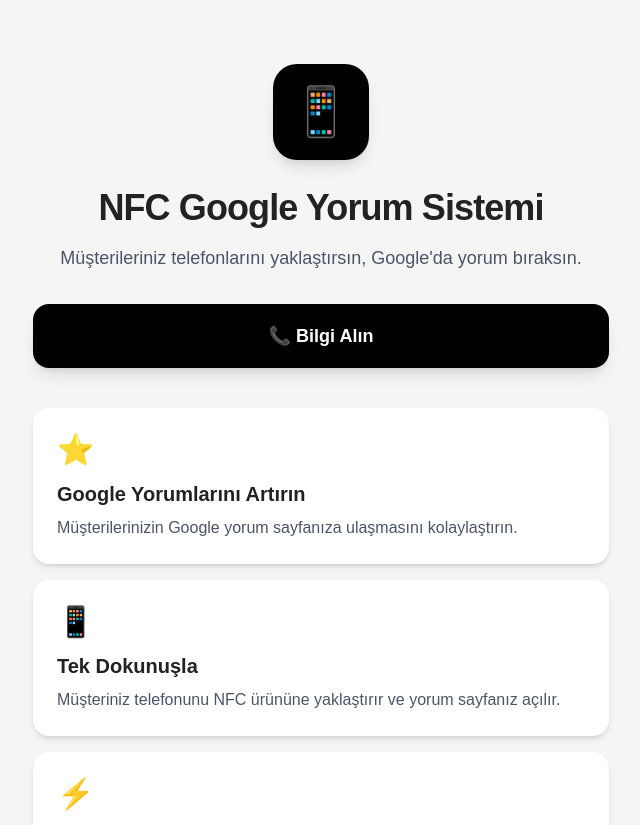
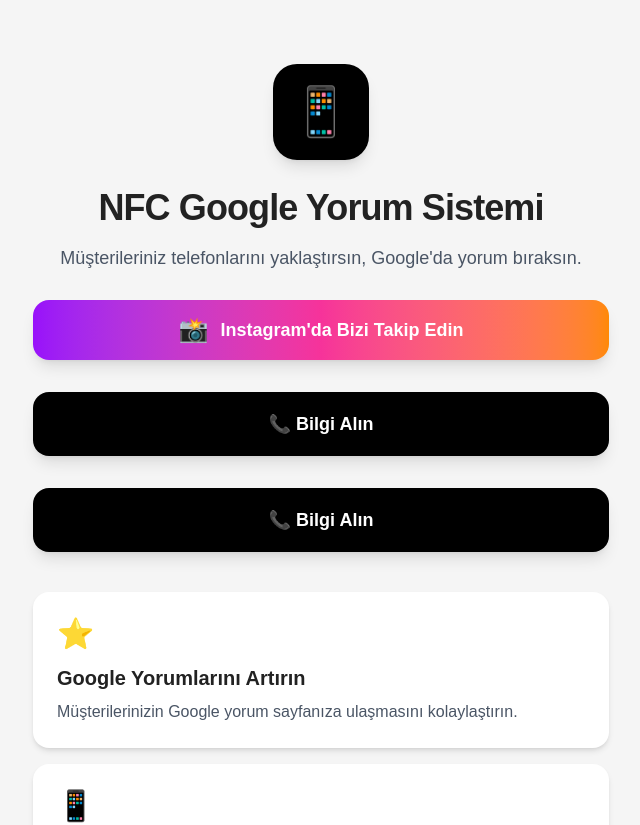
Before and after one commit to haktansengul/nfc-review-system, a Next.js app: page / in a window 1280 px wide. Shown: the top 825 px of the page, without its empty margins (319-959 px from the left). Built offline with nearby package versions, Linux system fonts and the light colour scheme.

Commit message:
Add Instagram link

```diff
--- a/app/page.tsx
+++ b/app/page.tsx
@@ -19,10 +19,34 @@ export default function Home() {
           </p>
         </section>
 
+        {/* INSTAGRAM */}
+        <section className="mt-7">
+          <a
+            href="https://www.instagram.com/sensoyteknoloji/"
+            target="_blank"
+            rel="noopener noreferrer"
+            className="flex min-h-[60px] items-center justify-center gap-3 rounded-2xl bg-gradient-to-r from-purple-600 via-pink-500 to-orange-400 px-6 text-lg font-bold text-white shadow-lg transition hover:scale-[1.01]"
+          >
+            <span className="text-2xl">📸</span>
+            Instagram'da Bizi Takip Edin
+          </a>
+        </section>
+
         {/* ANA BUTON */}
         <section className="mt-8">
           <a
             href="tel:+905063860958"
+            target="_blank"
+            rel="noopener noreferrer"
+            className="flex min-h-[64px] items-center justify-center rounded-2xl bg-black px-6 text-lg font-bold text-white shadow-lg transition hover:scale-[1.01]"
+          >
+            📞 Bilgi Alın
+          </a>
+        </section>
+
+        <section className="mt-8">
+          <a
+            href="tel:+905523407127"
             target="_blank"
             rel="noopener noreferrer"
             className="flex min-h-[64px] items-center justify-center rounded-2xl bg-black px-6 text-lg font-bold text-white shadow-lg transition hover:scale-[1.01]"
```
